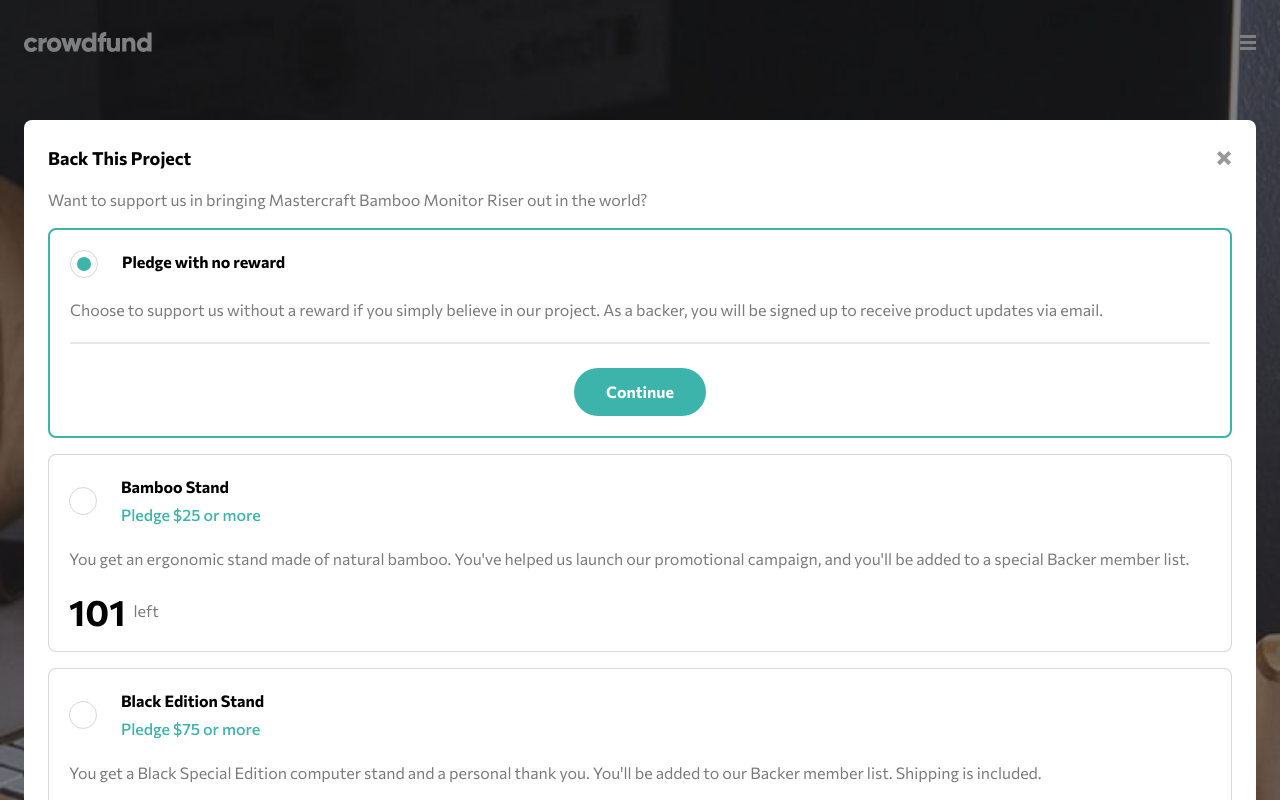
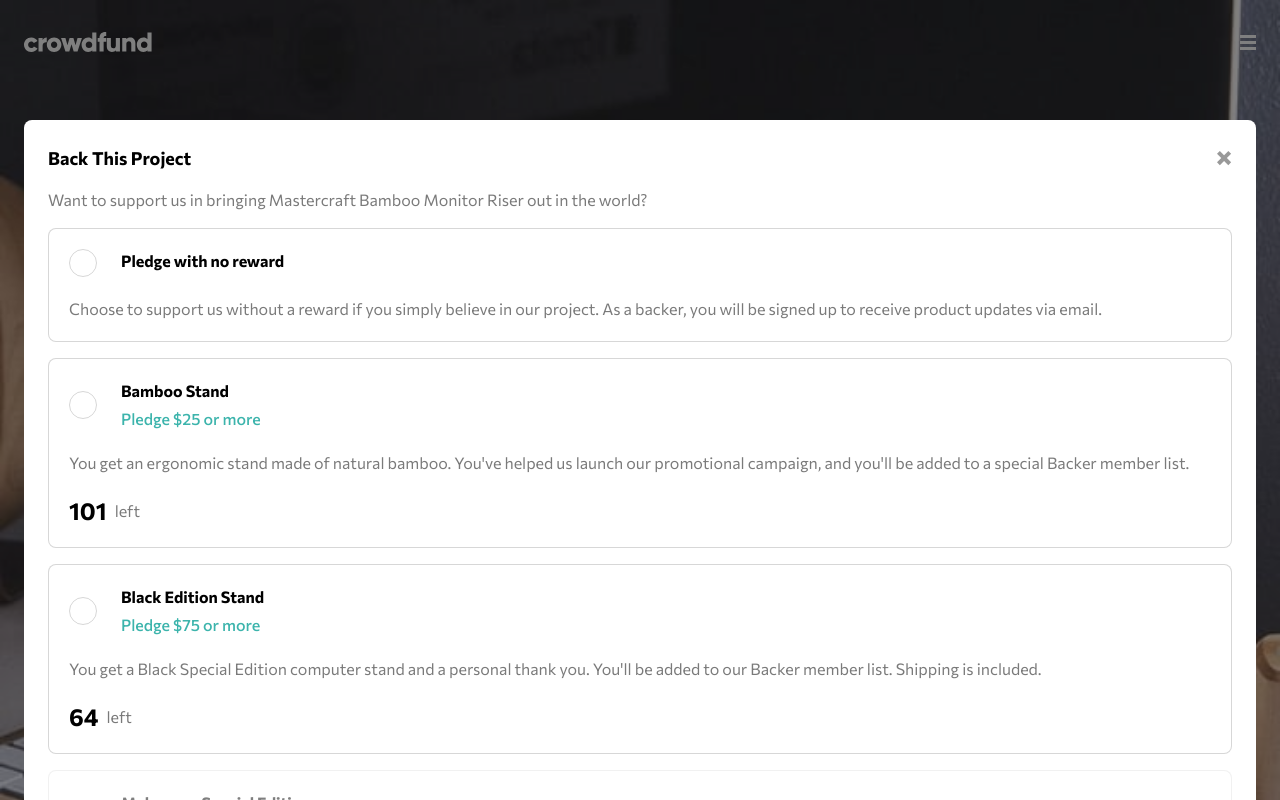
Before and after one commit to GabeGar/crowdfunding-product-page, a React (Vite) app: page / in a window 1280 px wide. Both pictures are taken after a click on the button "Back this project". Shown: the top 800 px of the page. Built offline with nearby package versions, Linux system fonts and the light colour scheme.

Commit message:
updates app logic - defaults selection id to null
whenever a user exits the selection menu or successfully submits their pledge, the selection id will "reset" by reverting to null.
As intended, per the design.

```diff
--- a/src/components/ProjectOption.jsx
+++ b/src/components/ProjectOption.jsx
@@ -49,7 +49,7 @@ const ProjectOption = ({
                     : `border-neutral-dark-gray/10`
             }`}
             onClick={() => {
-                if (outOfStock) return;
+                if (outOfStock || !selectionMenuIsVisible) return;
                 setSelectedID(id);
             }}
         >
@@ -88,7 +88,9 @@ const ProjectOption = ({
                             !outOfStock
                                 ? `text-neutral-black`
                                 : `text-neutral-black/50`
-                        } text-4xl font-bold `}
+                        } ${
+                            selectionMenuIsVisible ? `text-2xl` : `text-4xl`
+                        } font-bold `}
                     >
                         {remaining}
                     </span>
--- a/src/components/ProjectSelectionModal.jsx
+++ b/src/components/ProjectSelectionModal.jsx
@@ -17,7 +17,7 @@ const ProjectSelectionModal = () => {
 
     const handleExitModal = () => {
         setSelectionMenuIsVisible(false);
-        setSelectedID(0);
+        setSelectedID(null);
     };
 
     useEffect(() => {
--- a/src/contexts/ProjectSelectionContext.jsx
+++ b/src/contexts/ProjectSelectionContext.jsx
@@ -9,7 +9,7 @@ const ProjectSelectionContext = createContext({
 
 const ProjectSelectionContextProvider = ({ children }) => {
     const [selectionMenuIsVisible, setSelectionMenuIsVisible] = useState(false);
-    const [selectedID, setSelectedID] = useState(0);
+    const [selectedID, setSelectedID] = useState(null);
 
     return (
         <ProjectSelectionContext.Provider
```
